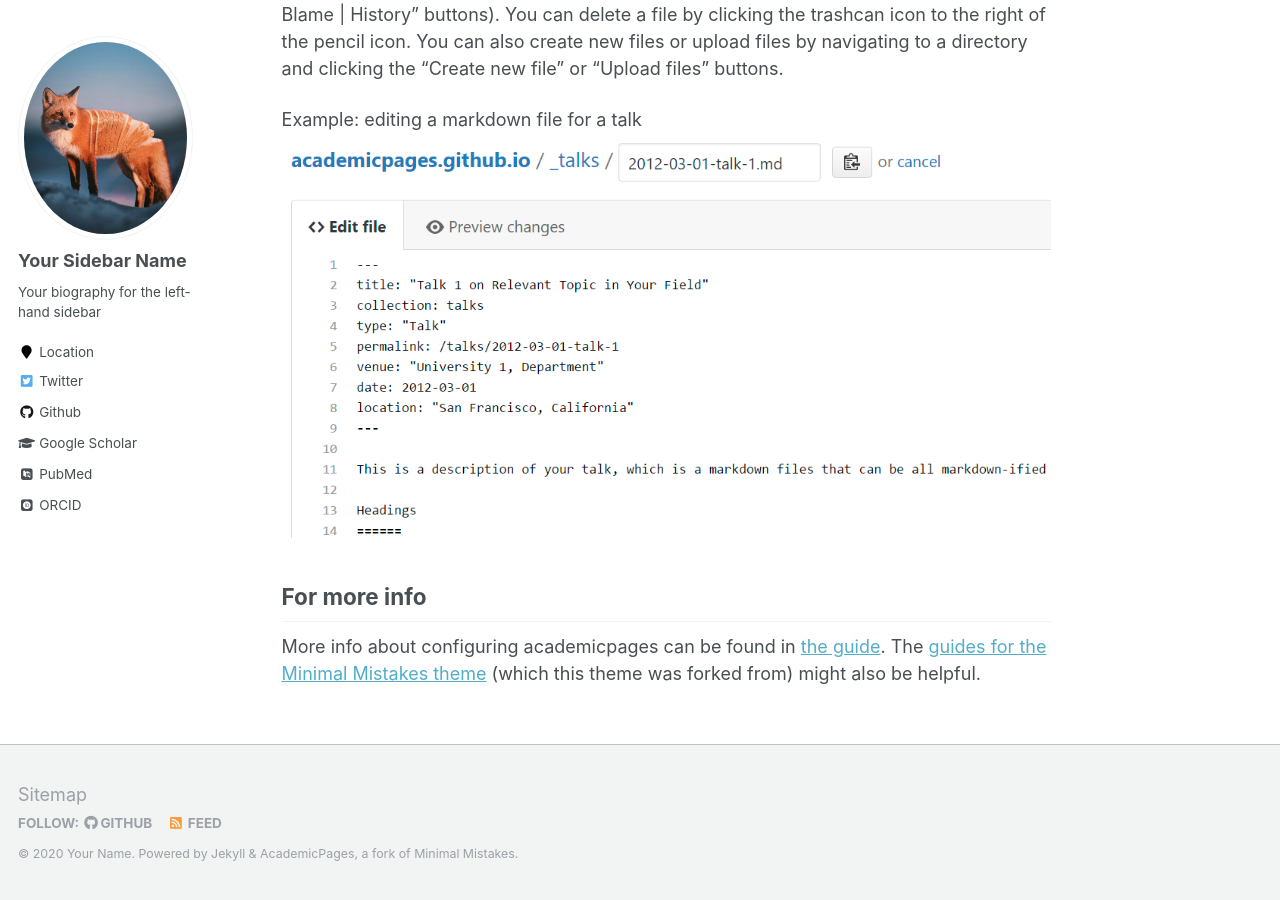
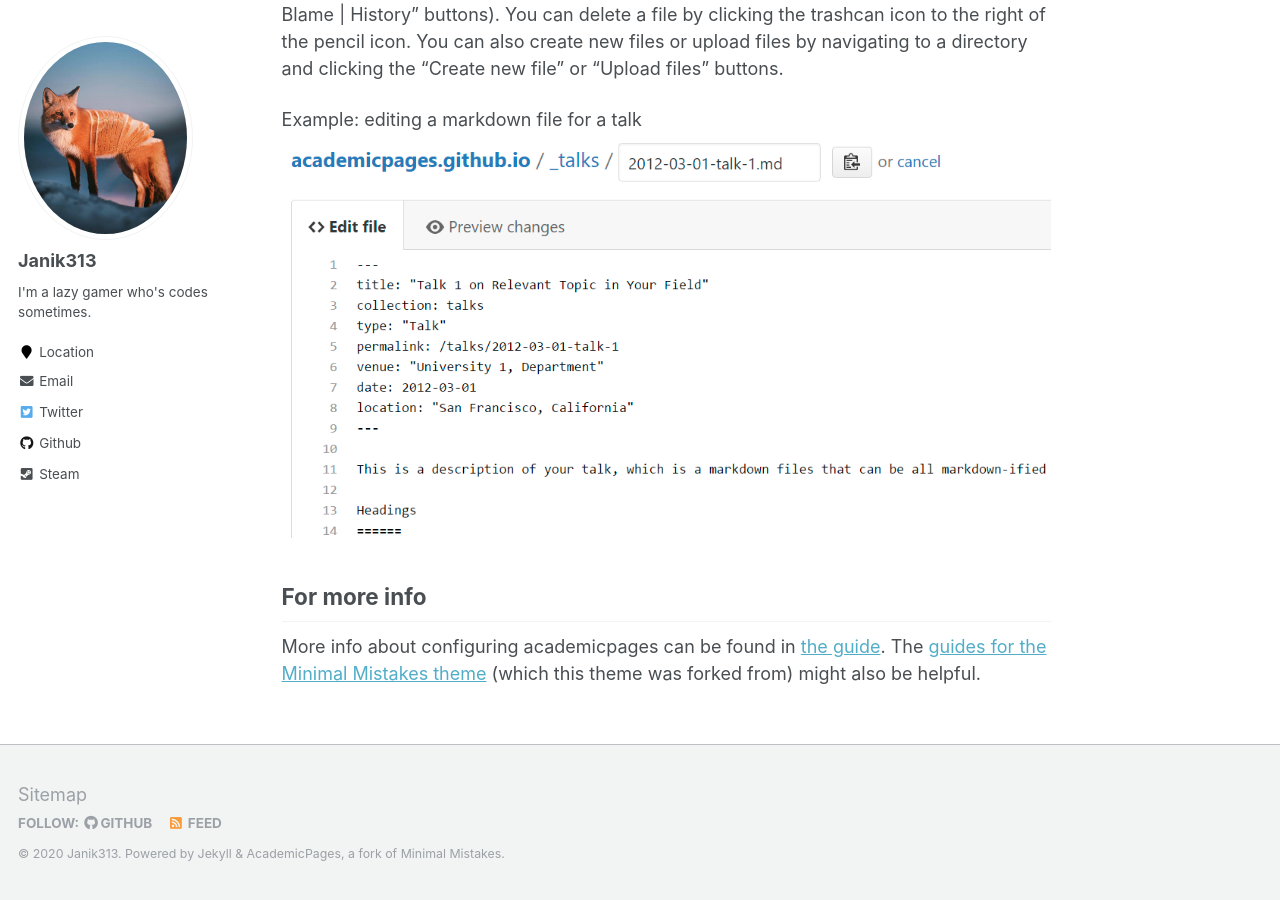
Before and after one commit to Janik313/janik313.github.io, a Jekyll site: the page built from _pages/about.md, in a window 1280 px wide and 900 px high, scrolled down 2463 px. Built offline with Jekyll 4.4.1, drawn with Linux system fonts in a browser that asks for light colours; some web fonts are replaced; some of the changed text lies outside the part shown.

Commit message:
Update _config.yml

```diff
--- a/_config.yml
+++ b/_config.yml
@@ -7,13 +7,13 @@
 
 # Site Settings
 locale                   : "en-US"
-title                    : "Your Name / Site Title"
+title                    : "Janik313"
 title_separator          : "-"
-name                     : &name "Your Name"
-description              : &description "personal description"
-url                      : https://janik313.github.io # the base hostname & protocol for your site e.g. "https://mmistakes.github.io"
+name                     : &name "Janik313"
+description              : &description "A lazy gamer who codes sometimes."
+url                      : https://janik313.github.io
 baseurl                  : "" # the subpath of your site, e.g. "/blog"
-repository               : "janik313/academicpages.github.io"
+repository               : "janik313/janik313.github.io"
 teaser                   :  # filename of teaser fallback teaser image placed in /images/, .e.g. "500x300.png"
 breadcrumbs              : false # true, false (default)
 words_per_minute         : 160
@@ -80,15 +80,11 @@
 
 # Site Author
 author:
-  name             : "Your Sidebar Name"
+  name             : "Janik313"
   avatar           : "profile.png"
-  bio              : "Your biography for the left-hand sidebar"
+  bio              : "I'm a lazy gamer who's codes sometimes."
   location         : "Location"
-  employer         :
-  pubmed           : "https://www.ncbi.nlm.nih.gov/pubmed/?term=john+snow"
-  googlescholar    : "http://yourfullgooglescholarurl.com"
-  email            :
-  researchgate     :  # example: "https://www.researchgate.net/profile/yourprofile"
+  email            : "janik.backup@gmail.com"
   uri              :
   bitbucket        :
   codepen          :
@@ -96,20 +92,19 @@
   flickr           :
   facebook         :
   foursquare       :
-  github           : "academicpages"
+  github           : "janik313"
   google_plus      :
   keybase          :
   instagram        :
   impactstory      : #"https://profiles.impactstory.org/u/xxxx-xxxx-xxxx-xxxx"
   lastfm           :
   linkedin         :
-  orcid            : "http://orcid.org/yourorcidurl"
   pinterest        :
   soundcloud       :
   stackoverflow    : # http://stackoverflow.com/users/123456/username
-  steam            :
+  steam            : "http://steamcommunity.com/id/janik313"
   tumblr           :
-  twitter          : "replacethistwitterhandle"
+  twitter          : "janik313"
   vine             :
   weibo            :
   xing             :
```
